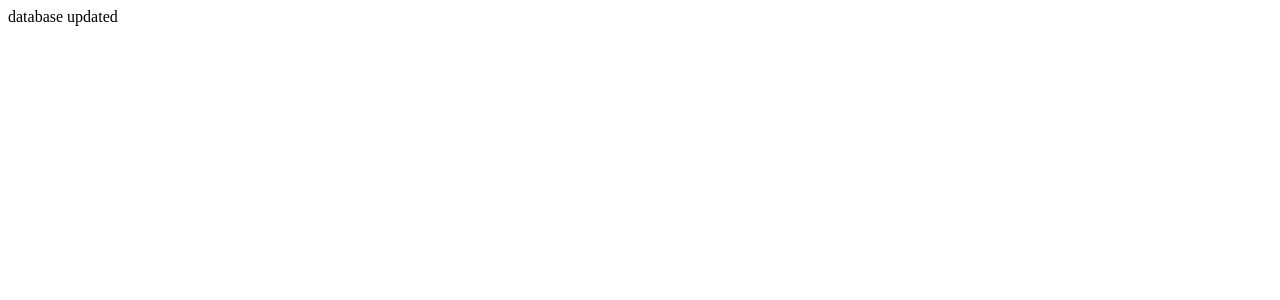
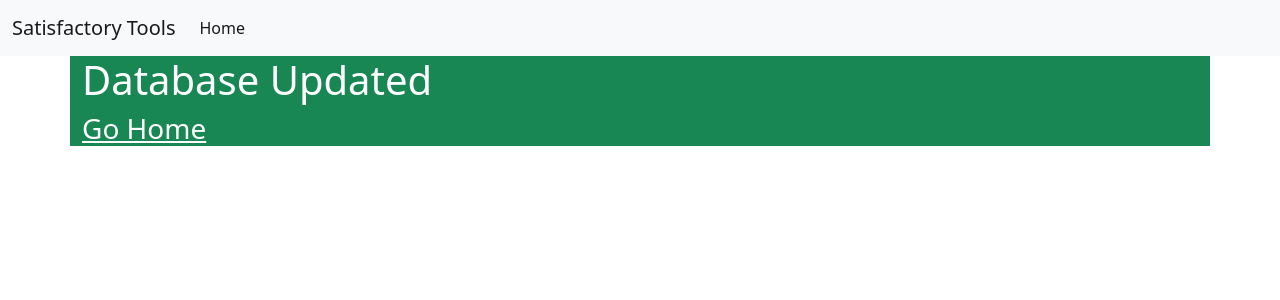
Before and after one commit to mjpolifka/satisfactory-tools, a Flask app: page /init_db/ in a window 1280 px wide. Before the commit the part shown is almost empty. Shown: the top 300 px of the page. Run offline with Flask 2, Linux system fonts and the light colour scheme.

Commit message:
- added nav bar in nav.html - added init_db.html with link back home - added bootstrap

```diff
--- a/satisfactory_tools/init_db.py
+++ b/satisfactory_tools/init_db.py
@@ -1,4 +1,4 @@
-from flask import Blueprint
+from flask import Blueprint, render_template
 
 from satisfactory_tools.db import db
 from satisfactory_tools.models import Ingredient, Recipe
@@ -83,4 +83,4 @@ def init_db():
 
     db.session.commit()
 
-    return "database updated"
+    return render_template('init_db.html')
--- a/satisfactory_tools/templates/base.html
+++ b/satisfactory_tools/templates/base.html
@@ -1,13 +1,28 @@
 <!DOCTYPE html>
 <html lang="en">
+
 <head>
     <meta charset="UTF-8">
     <meta http-equiv="X-UA-Compatible" content="IE=edge">
     <meta name="viewport" content="width=device-width, initial-scale=1.0">
+
     <title>Components</title>
+
+    <!-- Bootstrap -->
+    <link href="https://cdn.jsdelivr.net/npm/bootstrap@5.2.0/dist/css/bootstrap.min.css" rel="stylesheet" integrity="sha384-gH2yIJqKdNHPEq0n4Mqa/HGKIhSkIHeL5AyhkYV8i59U5AR6csBvApHHNl/vI1Bx" crossorigin="anonymous">
+    <!-- End Bootstrap -->
 </head>
+
 <body>
-    <h1>Test base</h1>
-    {% block content %}{% endblock %}
+    {% include 'nav.html' %}
+
+    <main>
+        {% block content %}{% endblock %}
+    </main>
+
+    <!-- Bootstrap -->
+    <script src="https://cdn.jsdelivr.net/npm/bootstrap@5.2.0/dist/js/bootstrap.bundle.min.js" integrity="sha384-A3rJD856KowSb7dwlZdYEkO39Gagi7vIsF0jrRAoQmDKKtQBHUuLZ9AsSv4jD4Xa" crossorigin="anonymous"></script>
+    <!-- End Bootstrap -->
 </body>
+
 </html>
--- /dev/null
+++ b/satisfactory_tools/templates/init_db.html
@@ -0,0 +1,8 @@
+{% extends 'base.html' %}
+
+{% block content %}
+    <div class="container bg-success text-white">
+        <h1>Database Updated</h1>
+        <h3><a class="text-white" href="/">Go Home</a></h3>
+    </div>
+{% endblock %}
--- /dev/null
+++ b/satisfactory_tools/templates/nav.html
@@ -0,0 +1,21 @@
+<header>
+    <nav class="navbar navbar-expand-lg bg-light">
+        <div class="container-fluid">
+            <a class="navbar-brand" href="/">Satisfactory Tools</a>
+            <button class="navbar-toggler" type="button" data-bs-toggle="collapse" data-bs-target="#navbarSupportedContent" aria-controls="navbarSupportedContent" aria-expanded="false" aria-label="Toggle navigation">
+                <span class="navbar-toggler-icon"></span>
+            </button>
+            <div class="collapse navbar-collapse" id="navbarSupportedContent">
+                <ul class="navbar-nav me-auto mb-2 mb-lg-0">
+                    <li class="nav-item">
+                        <a class="nav-link active" aria-current="page" href="/">Home</a>
+                    </li>
+                    <!-- <li class="nav-item">
+                        <a class="nav-link" href="#">Link</a>
+                    </li> -->
+
+                </ul>
+            </div>
+        </div>
+    </nav>
+</header>
```
